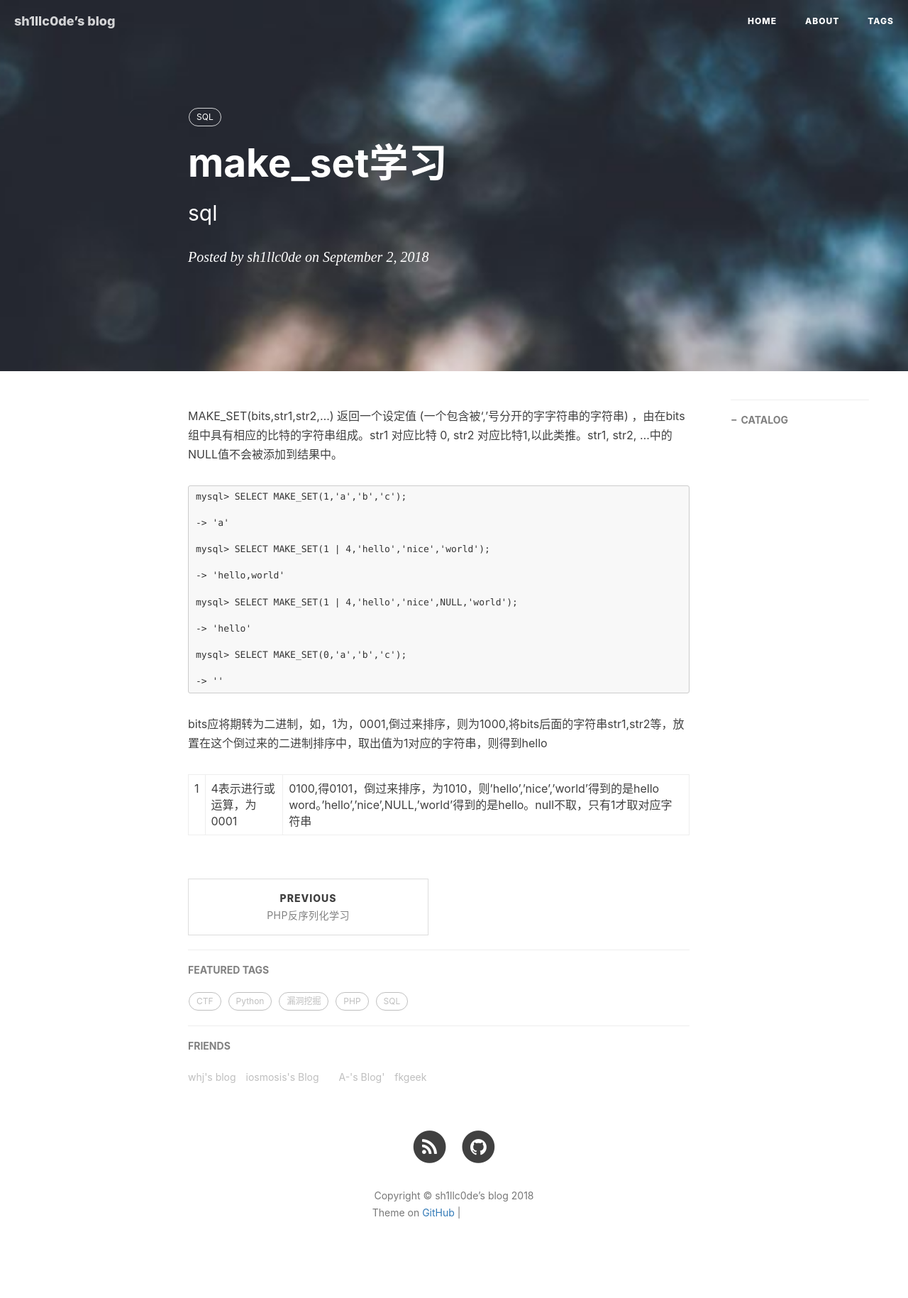
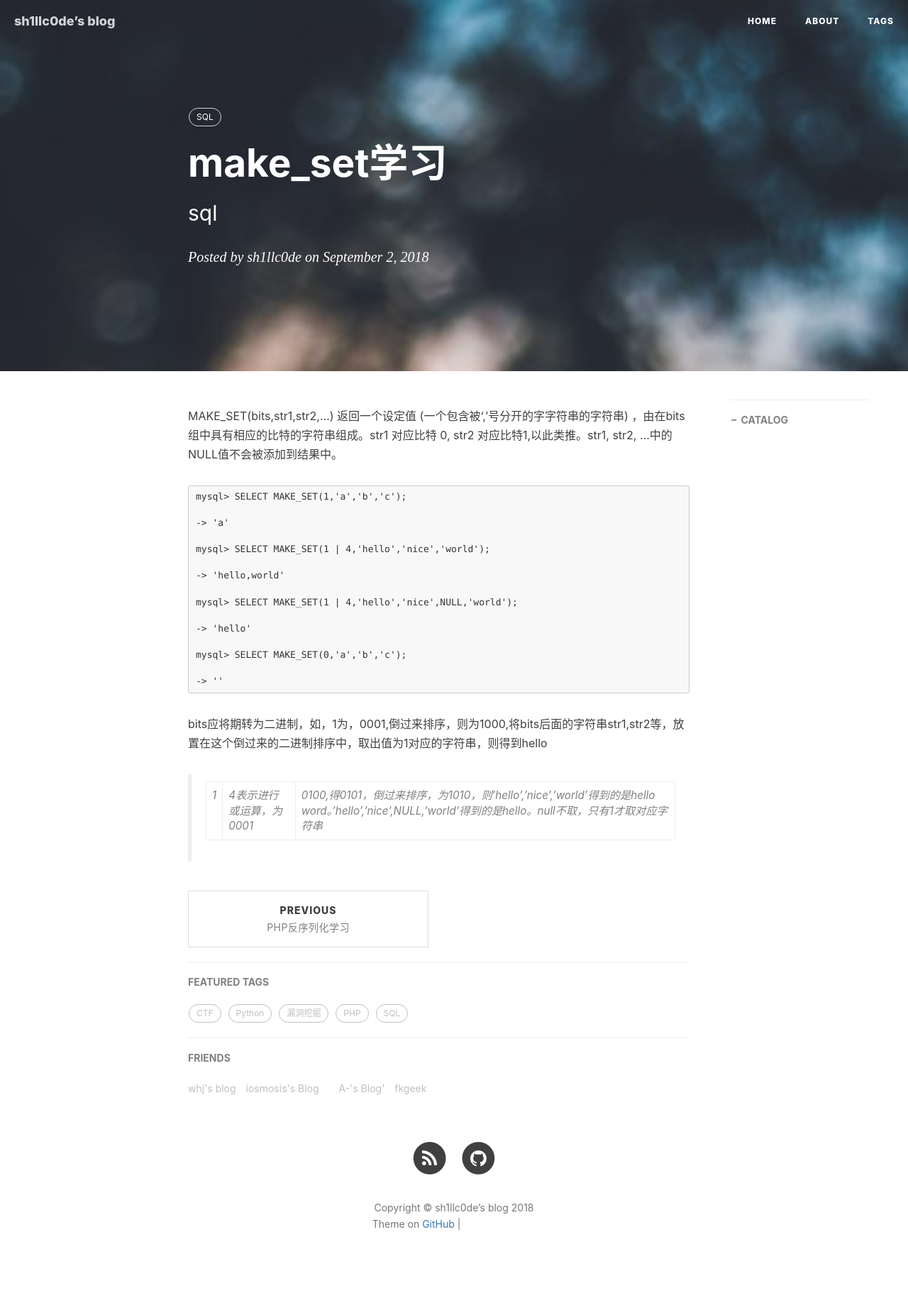
Before and after one commit to zxcvbnmagl/sh1llc0de.github.io, a Jekyll site: the page built from _posts/2018-9-2-make_set学习.md, in a window 1280 px wide. Shown: the whole page at 71% size. Built offline with Jekyll 4.4.1, drawn with Linux system fonts in a browser that asks for light colours; nearby versions of some CDN libraries; comment, search, counter and statistics services are not loaded; grey boxes are pictures that could not be loaded.

```diff
--- a/_posts/2018-9-2-make_set学习.md
+++ b/_posts/2018-9-2-make_set学习.md
@@ -32,4 +32,4 @@ mysql> SELECT MAKE_SET(0,'a','b','c');
 
 bits应将期转为二进制，如，1为，0001,倒过来排序，则为1000,将bits后面的字符串str1,str2等，放置在这个倒过来的二进制排序中，取出值为1对应的字符串，则得到hello
 
-1|4表示进行或运算，为0001 | 0100,得0101，倒过来排序，为1010，则'hello','nice','world'得到的是hello word。'hello','nice',NULL,'world'得到的是hello。null不取，只有1才取对应字符串
+>1|4表示进行或运算，为0001 | 0100,得0101，倒过来排序，为1010，则'hello','nice','world'得到的是hello word。'hello','nice',NULL,'world'得到的是hello。null不取，只有1才取对应字符串
```
